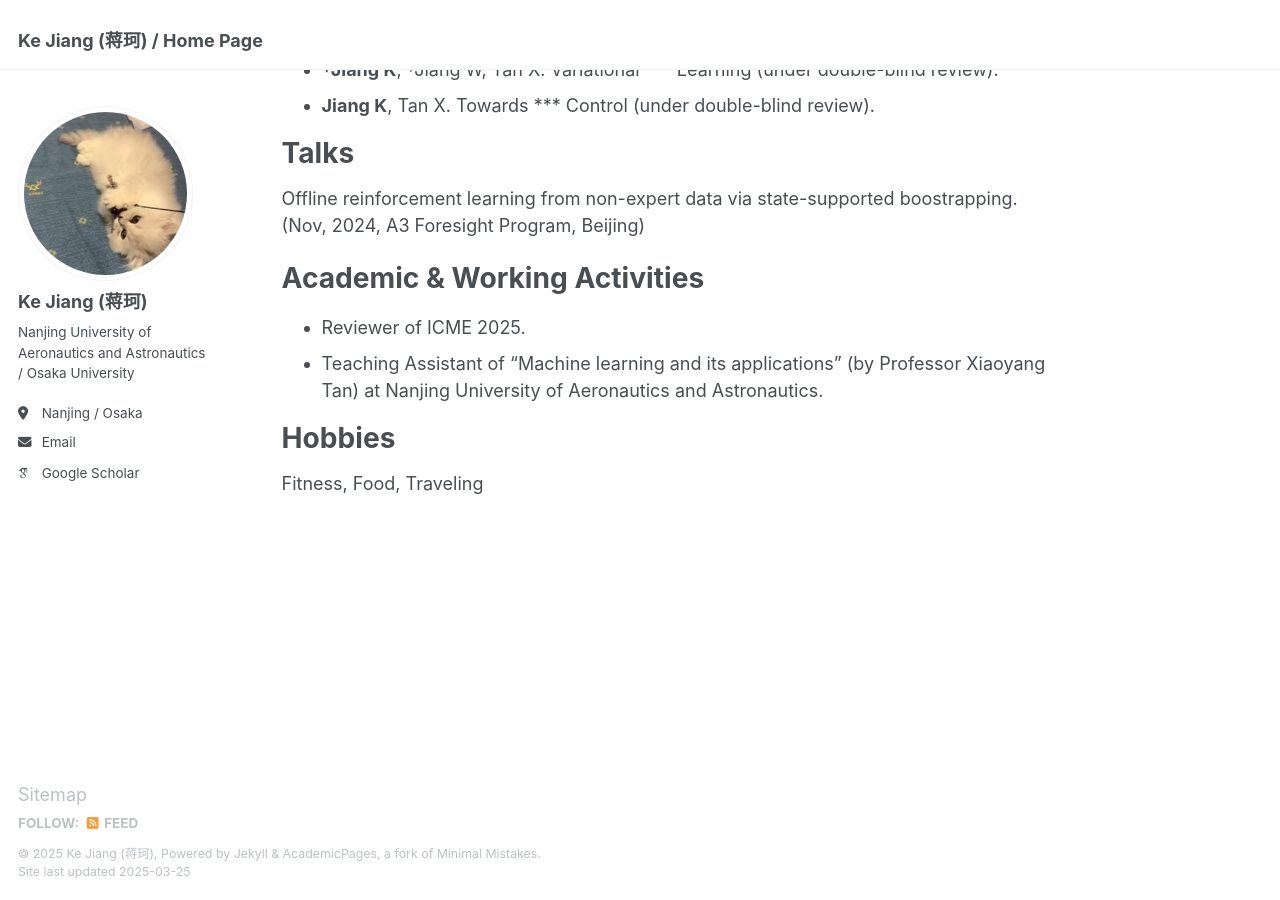
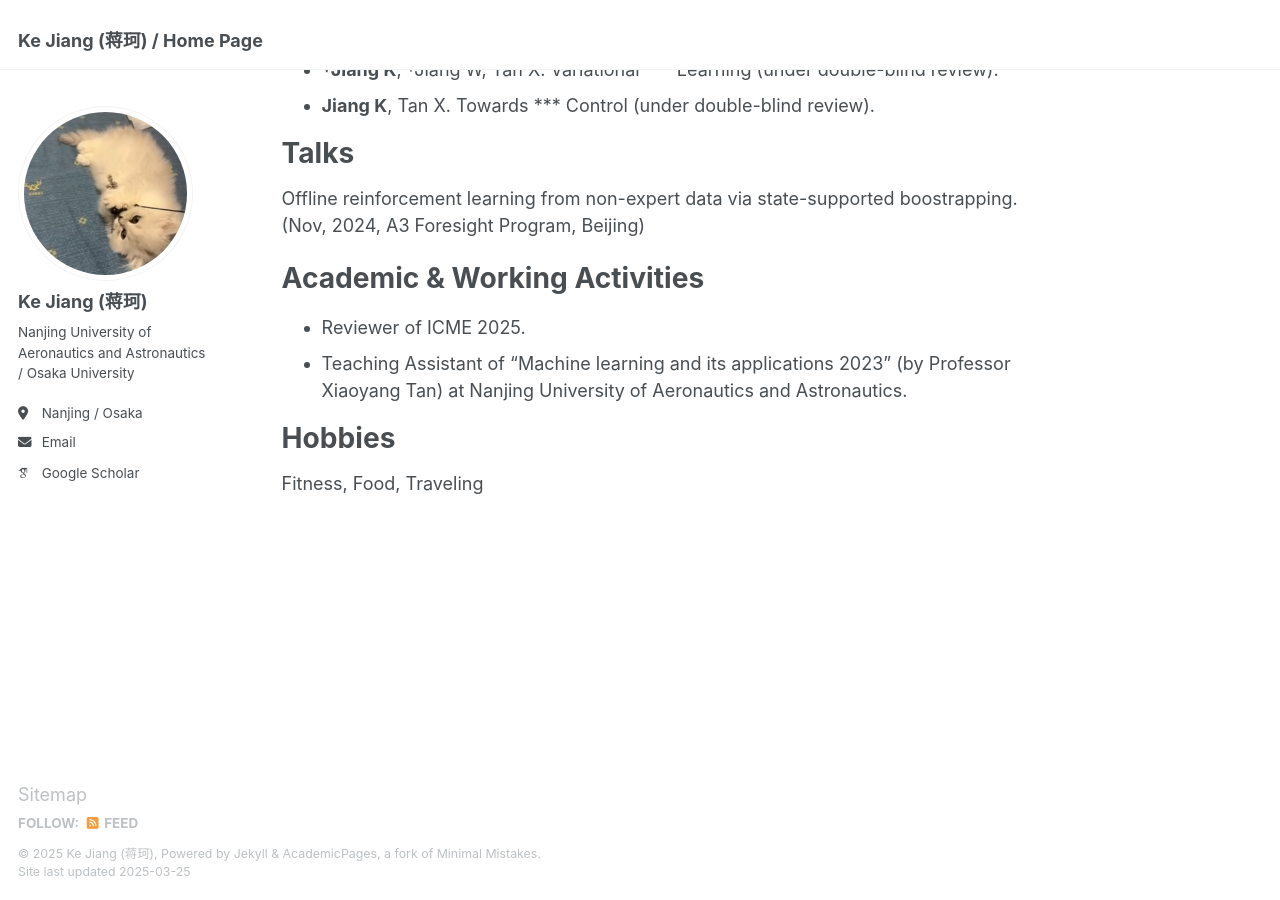
Before and after one commit to Jack10843/Jack10843.github.io, a Jekyll site: the page built from _pages/about.md, in a window 1280 px wide and 900 px high, scrolled down 1663 px. Built offline with Jekyll 4.4.1, drawn with Linux system fonts in a browser that asks for light colours; some web fonts are replaced.

Commit message:
Update about.md

```diff
--- a/_pages/about.md
+++ b/_pages/about.md
@@ -52,7 +52,7 @@ Offline reinforcement learning from non-expert data via state-supported boostrap
 Academic & Working Activities
 ======
  - Reviewer of ICME 2025.
- - Teaching Assistant of "Machine learning and its applications" (by Professor Xiaoyang Tan) at Nanjing University of Aeronautics and Astronautics.
+ - Teaching Assistant of "Machine learning and its applications 2023" (by Professor Xiaoyang Tan) at Nanjing University of Aeronautics and Astronautics.
 
 Hobbies
 ======
```
